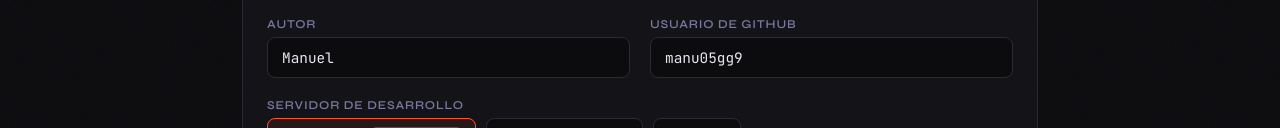
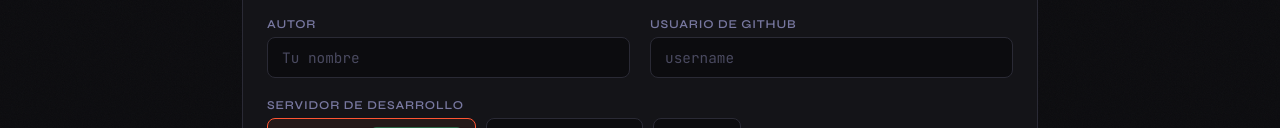
Before and after one commit to ManuelEGuzG/Gestor_Comandos, a website: page src/index.html in a window 1280 px wide. Shown: the part 330-458 px from the top of the page. Drawn offline with Linux system fonts and the light colour scheme.

Commit message:
Se cambian ciertas cosas

```diff
--- a/src/index.html
+++ b/src/index.html
@@ -41,11 +41,11 @@
         </div>
         <div class="field">
           <label for="author-name">Autor</label>
-          <input type="text" id="author-name" value="Manuel" />
+          <input type="text" id="author-name" placeholder="Tu nombre" />
         </div>
         <div class="field">
           <label for="github-user">Usuario de GitHub</label>
-          <input type="text" id="github-user" value="manu05gg9" />
+          <input type="text" id="github-user" placeholder="username" />
         </div>
         <div class="field full">
           <label>Servidor de desarrollo</label>
```
